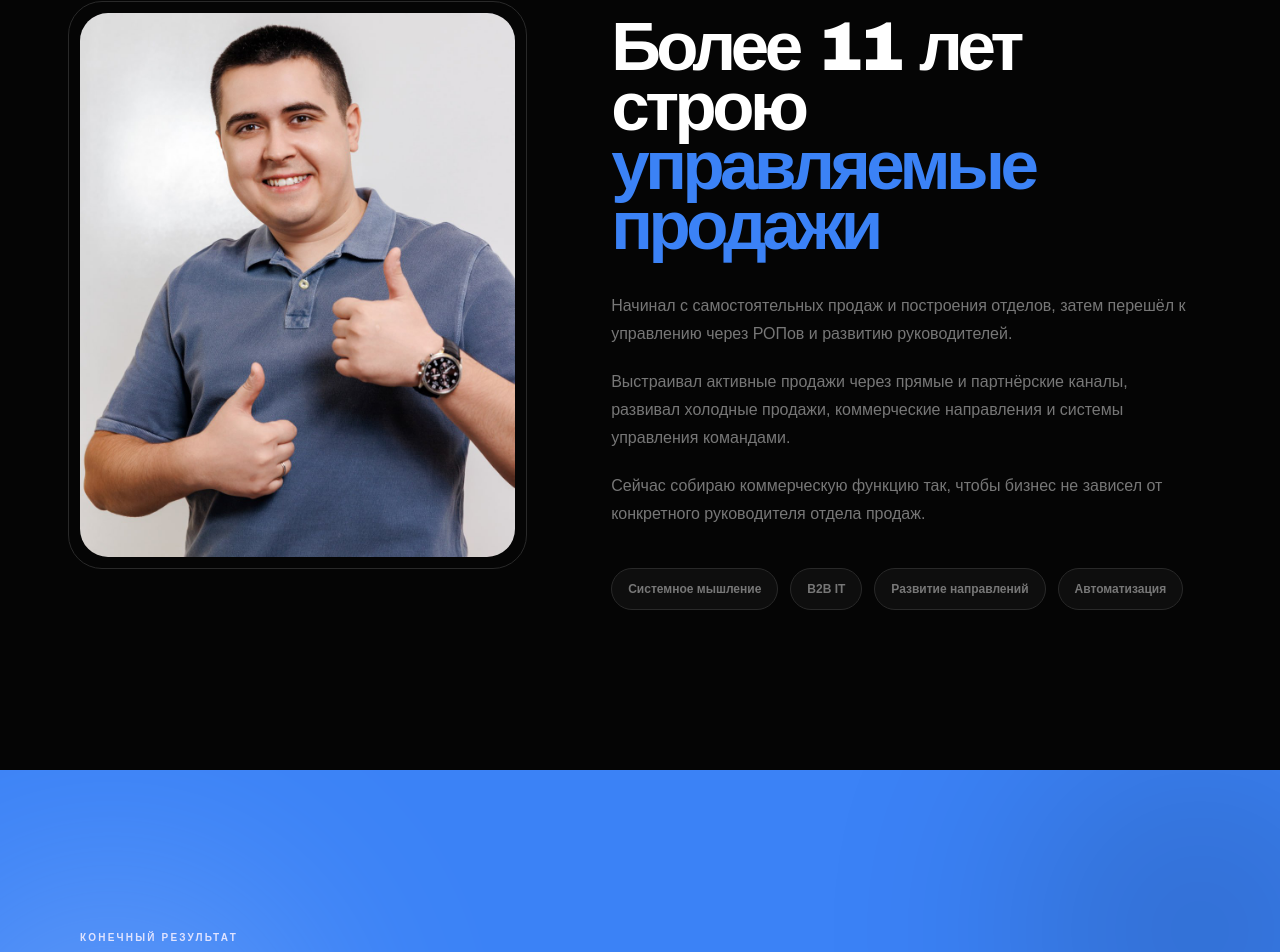
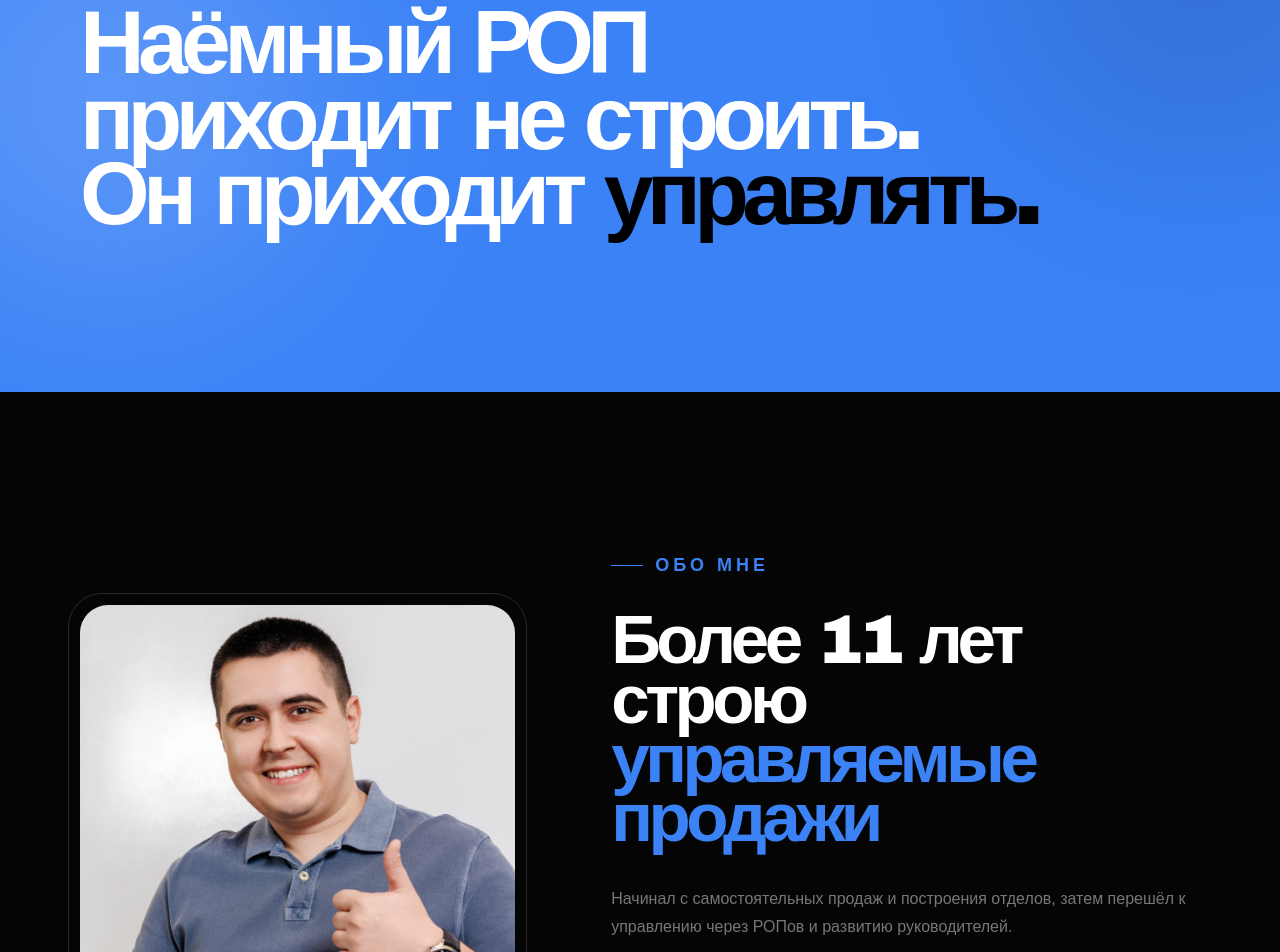
Before and after one commit to d92da/salesunit, a Next.js app: page / in a window 1280 px wide. Shown: the part 7717-8669 px from the top of the page. Built offline with nearby package versions, Linux system fonts and the light colour scheme.

Commit message:
Update page.tsx

```diff
--- a/app/page.tsx
+++ b/app/page.tsx
@@ -33,9 +33,9 @@ export default function Page() {
 
       <Cases />
 
+      <FinalStatement />
+
       <About />
-
-      <FinalStatement />
 
       <FinalCta />
 
```
